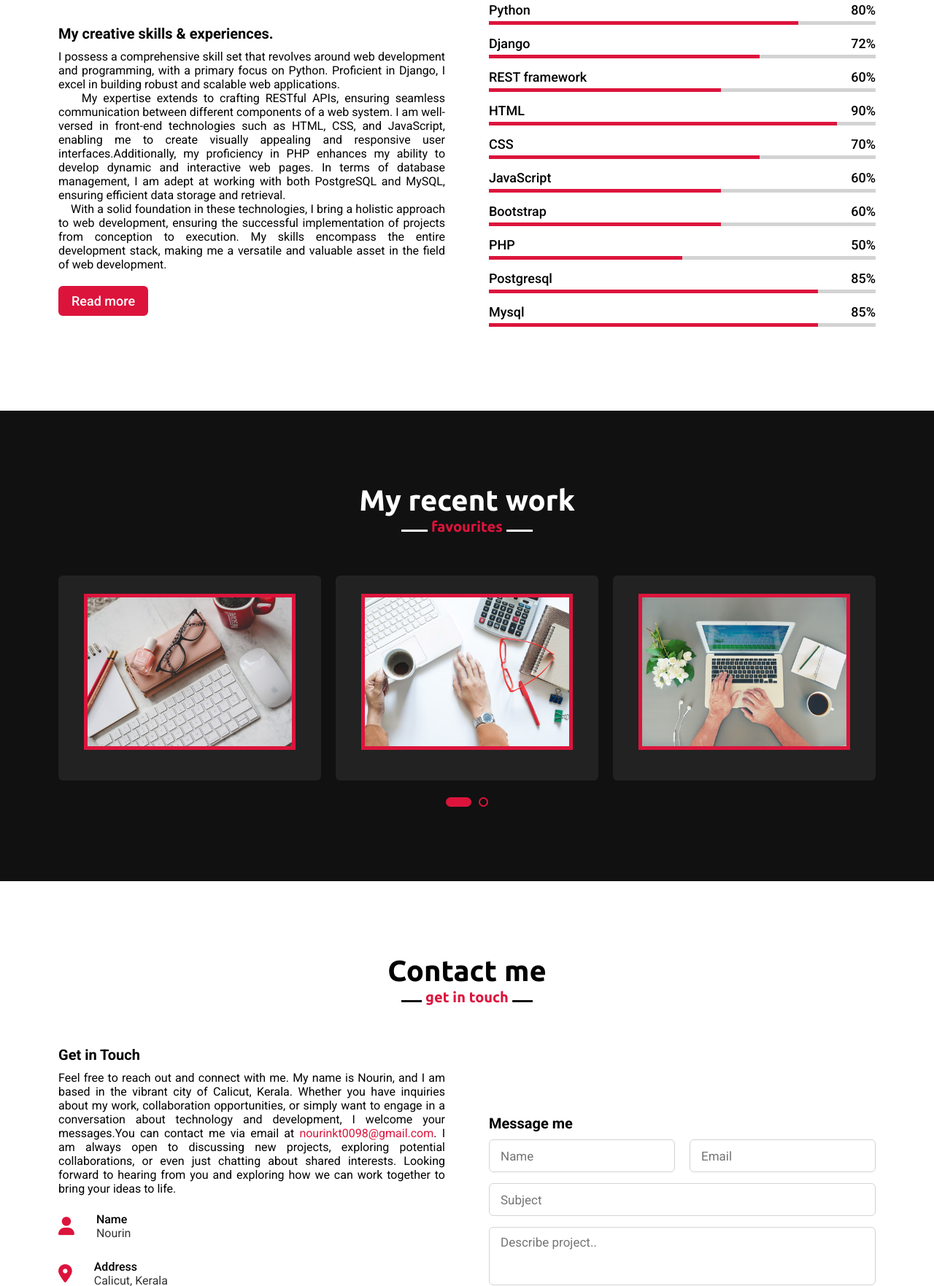
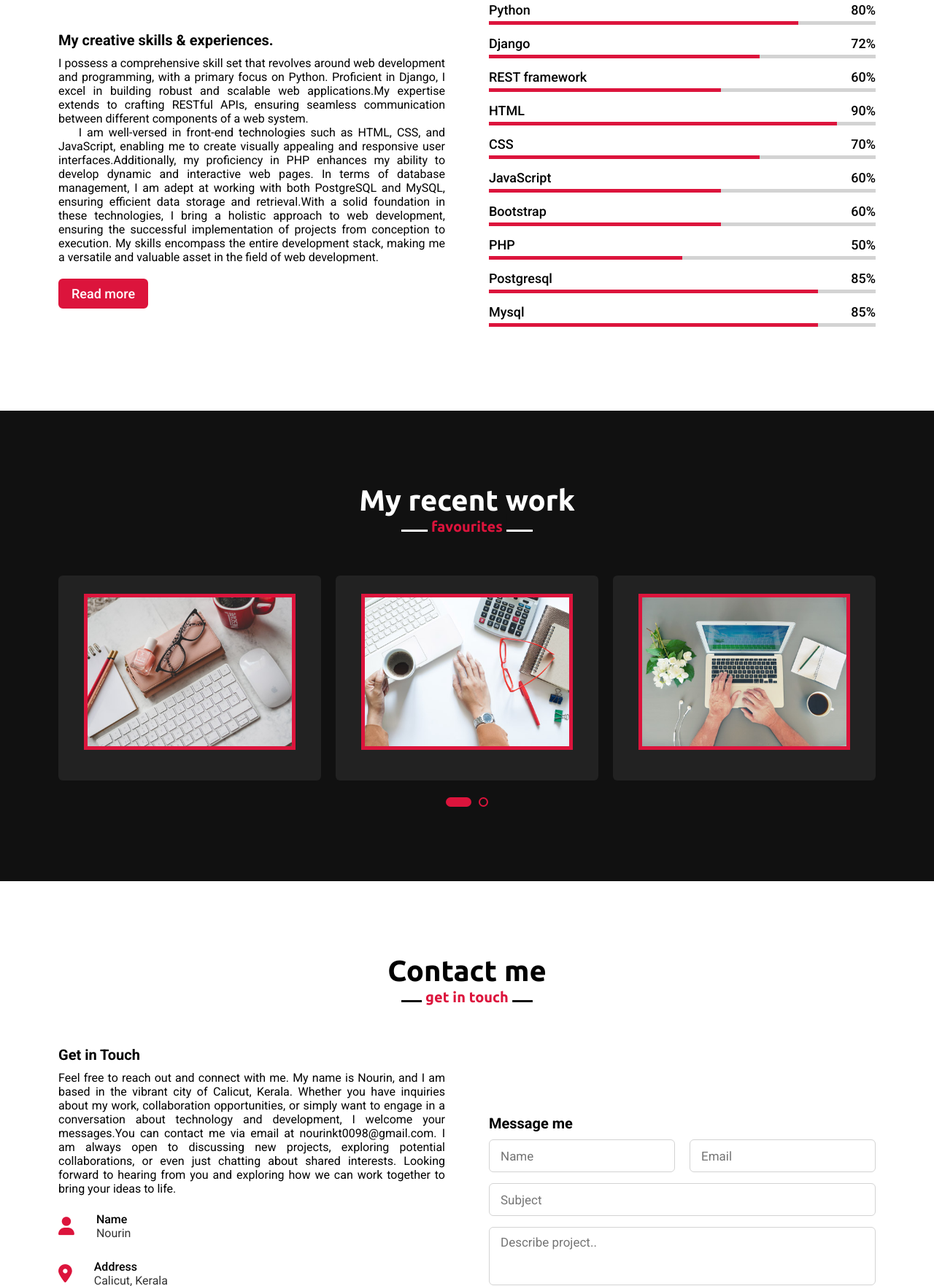
Before and after one commit to nourin0098/nourinweb, a plain HTML site: page index.html in a window 1280 px wide. Shown: the part 2489-4252 px from the top of the page at 73% size. Drawn offline with nearby package versions, Linux system fonts and the light colour scheme.

Commit message:
update index page

```diff
--- a/index.html
+++ b/index.html
@@ -112,7 +112,7 @@
             <div class="skills-content">
                 <div class="column left">
                 <div class="text">My creative skills & experiences.</div>
-                <p>I possess a comprehensive skill set that revolves around web development and programming, with a primary focus on Python. Proficient in Django, I excel in building robust and scalable web applications.</p><p>&nbsp;&nbsp;&nbsp;&nbsp;My expertise extends to crafting RESTful APIs, ensuring seamless communication between different components of a web system. I am well-versed in front-end technologies such as HTML, CSS, and JavaScript, enabling me to create visually appealing and responsive user interfaces.Additionally, my proficiency in PHP enhances my ability to develop dynamic and interactive web pages. In terms of database management, I am adept at working with both PostgreSQL and MySQL, ensuring efficient data storage and retrieval.</p><p>&nbsp;&nbsp;&nbsp;&nbsp;With a solid foundation in these technologies, I bring a holistic approach to web development, ensuring the successful implementation of projects from conception to execution. My skills encompass the entire development stack, making me a versatile and valuable asset in the field of web development.</p><a href="#">Read more</a>
+                <p>I possess a comprehensive skill set that revolves around web development and programming, with a primary focus on Python. Proficient in Django, I excel in building robust and scalable web applications.My expertise extends to crafting RESTful APIs, ensuring seamless communication between different components of a web system. <p>&nbsp;&nbsp;&nbsp;&nbsp;I am well-versed in front-end technologies such as HTML, CSS, and JavaScript, enabling me to create visually appealing and responsive user interfaces.Additionally, my proficiency in PHP enhances my ability to develop dynamic and interactive web pages. In terms of database management, I am adept at working with both PostgreSQL and MySQL, ensuring efficient data storage and retrieval.With a solid foundation in these technologies, I bring a holistic approach to web development, ensuring the successful implementation of projects from conception to execution. My skills encompass the entire development stack, making me a versatile and valuable asset in the field of web development.</p><a href="#">Read more</a>
             </div>
             <div class="column right">
                 <div class="bars">
@@ -236,7 +236,7 @@
             <div class="contact-content">
                 <div class="column left">
                     <div class="text">Get in Touch</div>
-                    <p>Feel free to reach out and connect with me. My name is Nourin, and I am based in the vibrant city of Calicut, Kerala. Whether you have inquiries about my work, collaboration opportunities, or simply want to engage in a conversation about technology and development, I welcome your messages.You can contact me via email at <span style="color:crimson ;">nourinkt0098@gmail.com</span>. I am always open to discussing new projects, exploring potential collaborations, or even just chatting about shared interests. Looking forward to hearing from you and exploring how we can work together to bring your ideas to life.
+                    <p>Feel free to reach out and connect with me. My name is Nourin, and I am based in the vibrant city of Calicut, Kerala. Whether you have inquiries about my work, collaboration opportunities, or simply want to engage in a conversation about technology and development, I welcome your messages.You can contact me via email at nourinkt0098@gmail.com. I am always open to discussing new projects, exploring potential collaborations, or even just chatting about shared interests. Looking forward to hearing from you and exploring how we can work together to bring your ideas to life.
                     </p><div class="icons">
                     <div class="row">
                         <i class="fas fa-user"></i>
```
